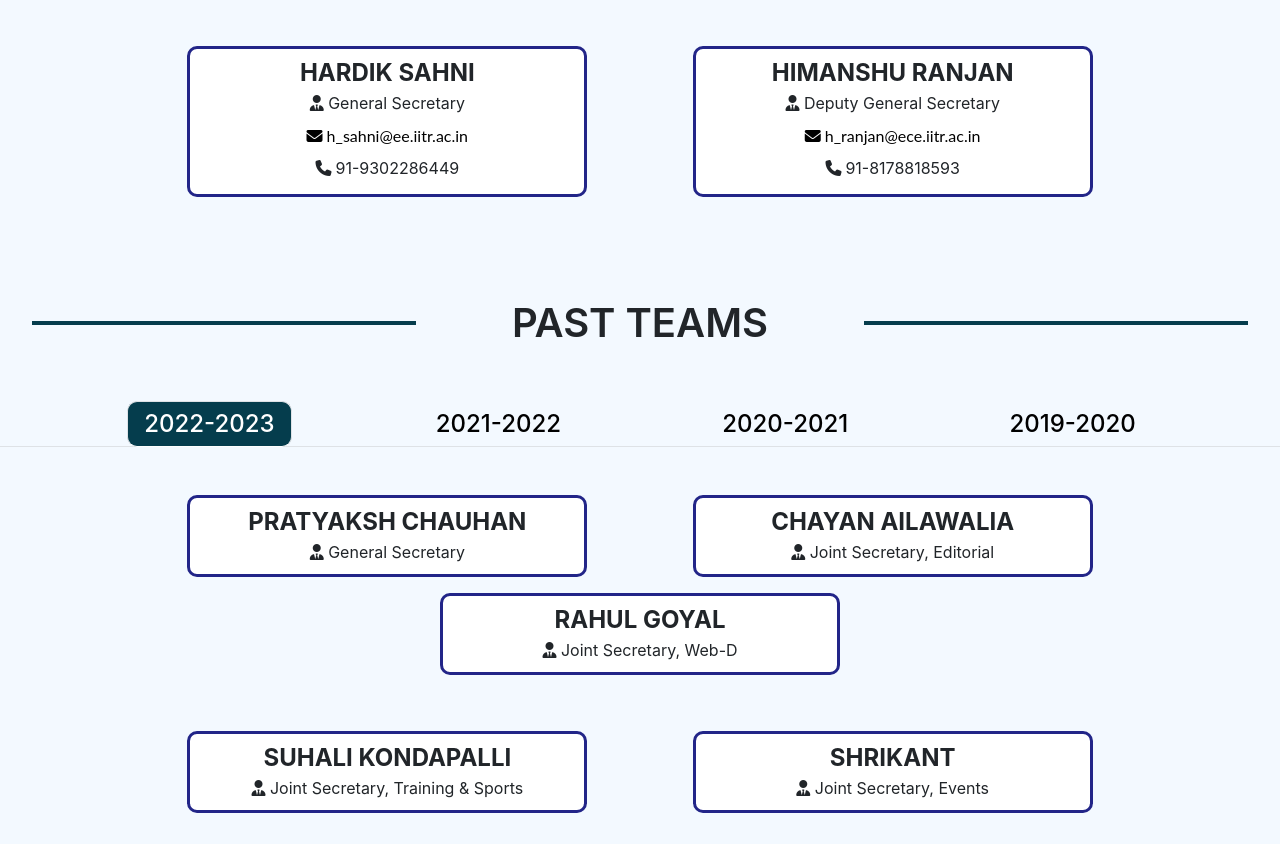
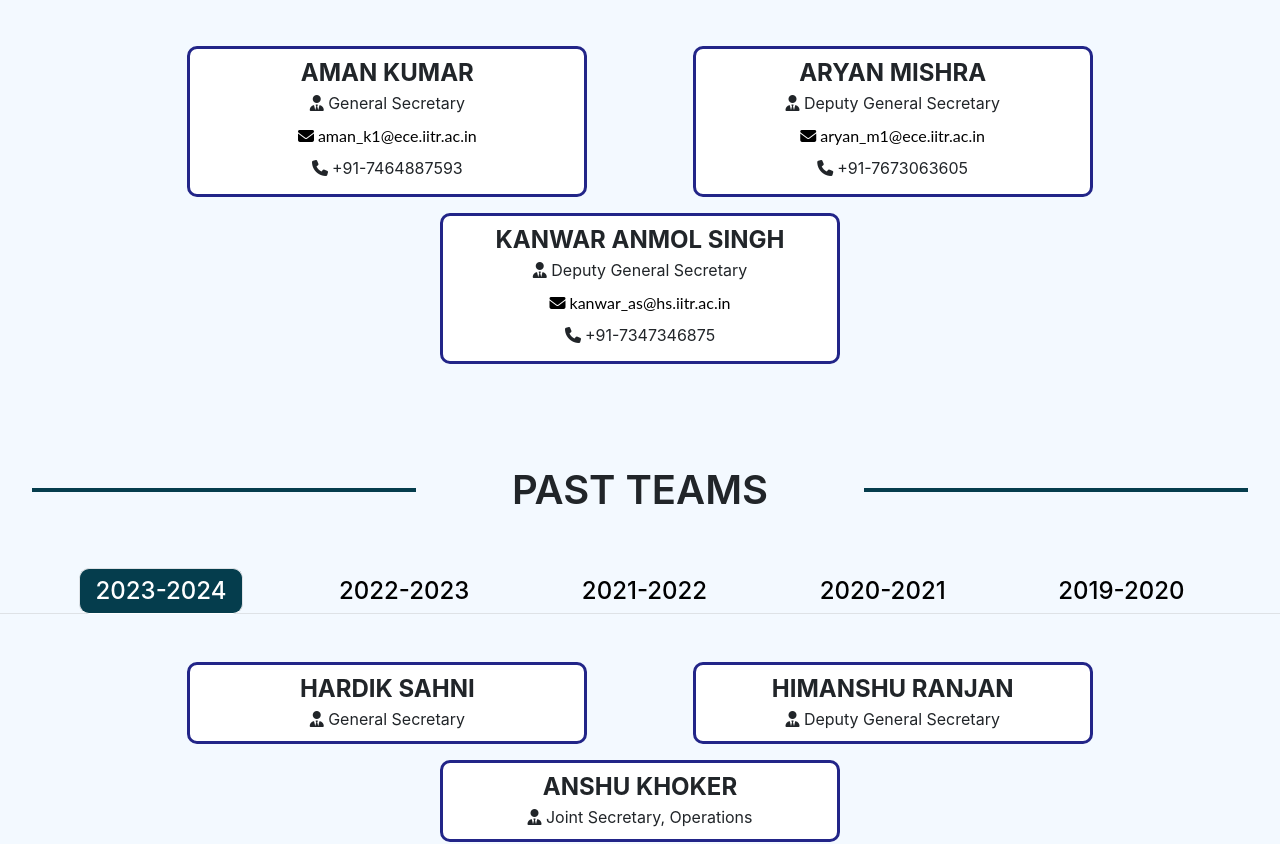
Before and after one commit to AyushDharDubey/NCC-IITR, a React (Create React App) app in the folder ncc/: page /about-us in a window 1280 px wide. Shown: the part 2499-3343 px from the top of the page. Built offline with nearby package versions, Linux system fonts and the light colour scheme.

Commit message:
update 2024-25 team data

```diff
--- a/ncc/src/components/AboutUs/Team.js
+++ b/ncc/src/components/AboutUs/Team.js
@@ -2,76 +2,168 @@ import React, { useState } from 'react';
 
 const Team = () => {
   const [activeTab, setActiveTab] = useState('ADMINISTRATION');
-  const [activeTabPastTeam, setActiveTabPastTeam] = useState("2022-2023");
+  const [activeTabPastTeam, setActiveTabPastTeam] = useState("2023-2024");
   const teamData = {
     ADMINISTRATION: [
       {
-        name: 'HARDIK SAHNI',
+        name: 'AMAN KUMAR',
         designation: 'General Secretary',
-        email: 'h_sahni@ee.iitr.ac.in',
-        phone: '91-9302286449',
+        email: 'aman_k1@ece.iitr.ac.in',
+        phone: '+91-7464887593',
       },
       {
-        name: 'HIMANSHU RANJAN',
+        name: 'ARYAN MISHRA',
         designation: 'Deputy General Secretary',
-        email: 'h_ranjan@ece.iitr.ac.in',
-        phone: '91-8178818593',
+        email: 'aryan_m1@ece.iitr.ac.in',
+        phone: '+91-7673063605',
+      },
+      {
+        name: 'KANWAR ANMOL SINGH',
+        designation: 'Deputy General Secretary',
+        email: 'kanwar_as@hs.iitr.ac.in',
+        phone: '+91-7347346875',
+      },
+    ],
+    OPERATIONS: [
+      {
+        name: 'ANKIT LAL',
+        designation: 'Joint Secretary',
+        email: 'ankit_l@ce.iitr.ac.in',
+        phone: '+91-9958718768',
+      },
+      {
+        name: 'ATHARV NANDKUMAR',
+        designation: 'Joint Secretary',
+        email: 'atharva_ns@ece.iitr.ac.in',
+        phone: '+91-8010345453',
+      },
+      {
+        name: 'KAJAL KATARIA',
+        designation: 'Joint Secretary',
+        email: 'kajal_k@ce.iitr.ac.in',
+        phone: '+91-8477876989',
+      },
+    ],
+    EVENTS: [
+      {
+        name: 'HANSHIKA SONI',
+        designation: 'Joint Secretary',
+        email: 'hansika_s@ce.iitr.ac.in',
+        phone: '+91-8209472897',
+      },
+      {
+        name: 'PRATIK',
+        designation: 'Joint Secretary',
+        email: 'pratik@hs.iitr.ac.in',
+        phone: '+91-8856009384',
+      },
+      {
+        name: 'TAPISH VIKRAM',
+        designation: 'Joint Secretary',
+        email: 'tapish_v@me.iitr.ac.in',
+        phone: '+91-8979753464',
+      },
+    ],
+    UNIT: [
+      {
+        name: 'ISHA',
+        designation: 'Joint Secretary',
+        email: 'isha@me.iitr.ac.in',
+        phone: '+91-9958312529',
+      },
+      {
+        name: 'NEETU',
+        designation: 'Joint Secretary',
+        email: 'neetu@cy.iitr.ac.in',
+        phone: '+91-7986012845',
+      },
+      {
+        name: 'PRATHAMVEER SINGH',
+        designation: 'Joint Secretary',
+        email: 'prathamveer_s@me.iitr.ac.in',
+        phone: '+91-8855900021',
+      },
+      {
+        name: 'TADANGI DRAKSHAYANI',
+        designation: 'Joint Secretary',
+        email: 'tadangi_d@bt.iitr.ac.in',
+        phone: '+91-9390789510',
       },
     ],
     DESIGN: [
       {
-        name: 'DHIRAJ KUMAR',
+        name: 'ABHIUDIT SHARMA',
         designation: 'Joint Secretary',
-        email: 'd_kumar1@ph.iitr.ac.in',
+        email: 'abhiudit_s@ar.iitr.ac.in',
+        phone: '+91-9205152911',
       },
       {
-        name: 'GAURAV',
+        name: 'MANISH RANJAN',
         designation: 'Joint Secretary',
-        email: 'g_byadwal@ar.iitr.ac.in',
+        email: 'manish_r@ce.iitr.ac.in',
+        phone: '+91-6205255659',
       },
     ],
     'WEB-D': [
       {
-        name: 'AMAN SHRIVASTAVA',
+        name: 'DEWANSH UPADHYAY',
         designation: 'Joint Secretary',
-        email: 'a_shrivastava1@me.iitr.ac.in',
+        email: 'dewansh_u@me.iitr.ac.in',
+        phone: '+91-8604435220',
+      },
+      {
+        name: 'DIVYA RAJ',
+        designation: 'Joint Secretary',
+        email: 'divya_r@me.iitr.ac.in',
+        phone: '+91-6299425399',
+      },
+    ],
+    MULTIMEDIA: [
+      {
+        name: 'DHEERAJ KUMAR MOURYA',
+        designation: 'Joint Secretary',
+        email: 'dheeraj_km@es.iitr.ac.in',
+        phone: '+91-8707215896',
+      },
+      {
+        name: 'YASH GEHLOT',
+        designation: 'Joint Secretary',
+        email: 'yash_g@ece.iitr.ac.in',
+        phone: '+91-9461896459',
       },
     ],
     EDITORIAL: [
       {
-        name: 'HARSH KUMAR',
+        name: 'ARYAN RAJ',
         designation: 'Joint Secretary',
-        email: 'h_kumar1@ce.iitr.ac.in',
-      },
-    ],
-    EVENTS: [
-      {
-        name: 'KUSHAGRA PANJWANI',
-        designation: 'Joint Secretary',
-        email: 'k_panjwani@me.iitr.ac.in',
+        email: 'aryan_r1@ece.iitr.ac.in',
+        phone: '+91-8690930289',
       },
       {
-        name: 'KUMKUM MEENA',
+        name: 'BHAVYA BHARGAV',
         designation: 'Joint Secretary',
-        email: 'k_meena@ce.iitr.ac.in',
-      },
-    ],
-    OPERATIONS: [
-      {
-        name: 'ANSHU KHOKER',
-        designation: 'Joint Secretary',
-        email: 'm_khoker@ce.iitr.ac.in',
-      },
-      {
-        name: 'RISHABH KOSTA',
-        designation: 'Joint Secretary',
-        email: 'r_kosta@me.iitr.ac.in',
-        phone: '91-9026693996',
+        email: 'bhavya_b@ar.iitr.ac.in',
+        phone: '+91-7973004260',
       },
     ],
   };
 
   const alumniData = [
+    {
+      year: "2023-2024",
+      members: [
+        { name: "HARDIK SAHNI", designation: "General Secretary" },
+        { name: "HIMANSHU RANJAN", designation: "Deputy General Secretary" },
+        { name: "ANSHU KHOKER", designation: "Joint Secretary, Operations" },
+        { name: "RISHABH KOSTA", designation: "Joint Secretary, Operations" },
+        { name: "AMAN SHRIVASTAVA", designation: "Joint Secretary, Web-D" },
+        { name: "DHIRAJ KUMAR", designation: "Joint Secretary, Design" },
+        { name: "GAURAV", designation: "Joint Secretary, Design" },
+        { name: "HARSH KUMAR", designation: "Joint Secretary, Editorial" },
+        { name: "KUSHAGRA PANJWANI", designation: "Joint Secretary, Events" },
+        { name: "KUMKUM MEENA", designation: "Joint Secretary, Events" }
+      ]
+    },
     {
       year: "2022-2023",
       members: [
@@ -220,8 +312,24 @@ const Team = () => {
                         </div>
                       ))}
                     </div>
+                    <div className="section-1 d-flex justify-content-evenly">
+                      {team.members.slice(3, 6).map((member) => (
+                        <div className="item" key={member.name}>
+                          <p className="name"><b>{member.name}</b></p>
+                          <span className="designation"><i className="fa fa-user-tie"></i> {member.designation}</span>
+                        </div>
+                      ))}
+                    </div>
+                    <div className="section-1 d-flex justify-content-evenly">
+                      {team.members.slice(6, 9).map((member) => (
+                        <div className="item" key={member.name}>
+                          <p className="name"><b>{member.name}</b></p>
+                          <span className="designation"><i className="fa fa-user-tie"></i> {member.designation}</span>
+                        </div>
+                      ))}
+                    </div>
                     <div className="section-2 d-flex justify-content-evenly">
-                      {team.members.slice(3).map((member) => (
+                      {team.members.slice(9).map((member) => (
                         <div className="item" key={member.name}>
                           <p className="name"><b>{member.name}</b></p>
                           <span className="designation"><i className="fa fa-user-tie"></i> {member.designation}</span>
```
